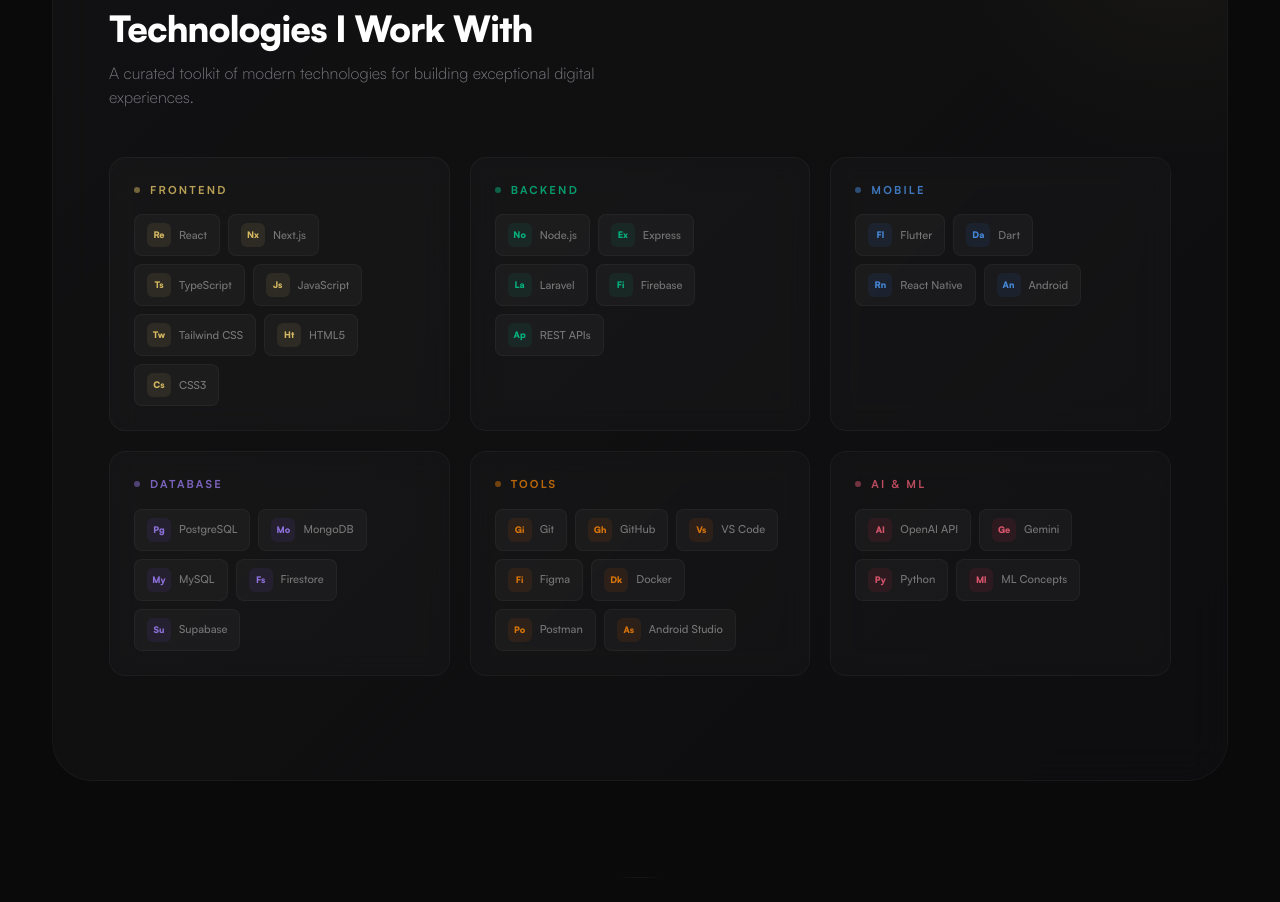
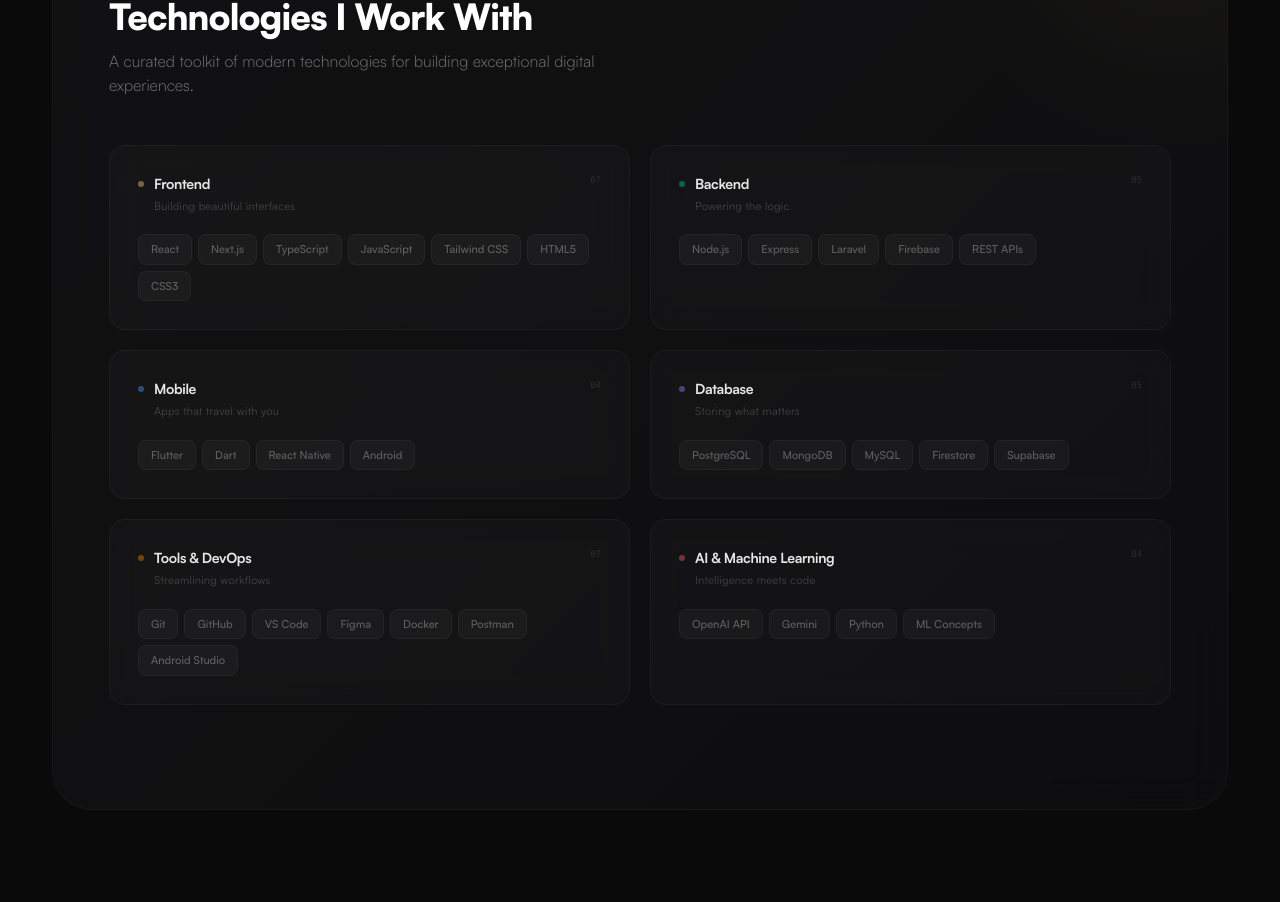
Before and after one commit to moshika38/Portfolio, a Next.js app: page / in a window 1280 px wide. Shown: the part 1341-2243 px from the top of the page. Built offline with nearby package versions, Linux system fonts and the light colour scheme.

Commit message:
redesign tech-stack

```diff
--- a/components/techStack.tsx
+++ b/components/techStack.tsx
@@ -5,130 +5,101 @@
 
 interface TechItem {
   name: string;
-  icon: string;
 }
 
 interface TechCategory {
   title: string;
-  accent: string;
-  glow: string;
+  subtitle: string;
   items: TechItem[];
 }
 
 const techCategories: TechCategory[] = [
   {
     title: "Frontend",
-    accent: "primary",
-    glow: "from-primary/8 to-transparent",
+    subtitle: "Building beautiful interfaces",
     items: [
-      { name: "React", icon: "Re" },
-      { name: "Next.js", icon: "Nx" },
-      { name: "TypeScript", icon: "Ts" },
-      { name: "JavaScript", icon: "Js" },
-      { name: "Tailwind CSS", icon: "Tw" },
-      { name: "HTML5", icon: "Ht" },
-      { name: "CSS3", icon: "Cs" },
+      { name: "React" },
+      { name: "Next.js" },
+      { name: "TypeScript" },
+      { name: "JavaScript" },
+      { name: "Tailwind CSS" },
+      { name: "HTML5" },
+      { name: "CSS3" },
     ],
   },
   {
     title: "Backend",
-    accent: "emerald",
-    glow: "from-emerald-500/8 to-transparent",
+    subtitle: "Powering the logic",
     items: [
-      { name: "Node.js", icon: "No" },
-      { name: "Express", icon: "Ex" },
-      { name: "Laravel", icon: "La" },
-      { name: "Firebase", icon: "Fi" },
-      { name: "REST APIs", icon: "Ap" },
+      { name: "Node.js" },
+      { name: "Express" },
+      { name: "Laravel" },
+      { name: "Firebase" },
+      { name: "REST APIs" },
     ],
   },
   {
     title: "Mobile",
-    accent: "blue",
-    glow: "from-blue-500/8 to-transparent",
+    subtitle: "Apps that travel with you",
     items: [
-      { name: "Flutter", icon: "Fl" },
-      { name: "Dart", icon: "Da" },
-      { name: "React Native", icon: "Rn" },
-      { name: "Android", icon: "An" },
+      { name: "Flutter" },
+      { name: "Dart" },
+      { name: "React Native" },
+      { name: "Android" },
     ],
   },
   {
     title: "Database",
-    accent: "violet",
-    glow: "from-violet-500/8 to-transparent",
+    subtitle: "Storing what matters",
     items: [
-      { name: "PostgreSQL", icon: "Pg" },
-      { name: "MongoDB", icon: "Mo" },
-      { name: "MySQL", icon: "My" },
-      { name: "Firestore", icon: "Fs" },
-      { name: "Supabase", icon: "Su" },
+      { name: "PostgreSQL" },
+      { name: "MongoDB" },
+      { name: "MySQL" },
+      { name: "Firestore" },
+      { name: "Supabase" },
     ],
   },
   {
-    title: "Tools",
-    accent: "orange",
-    glow: "from-orange-500/8 to-transparent",
+    title: "Tools & DevOps",
+    subtitle: "Streamlining workflows",
     items: [
-      { name: "Git", icon: "Gi" },
-      { name: "GitHub", icon: "Gh" },
-      { name: "VS Code", icon: "Vs" },
-      { name: "Figma", icon: "Fi" },
-      { name: "Docker", icon: "Dk" },
-      { name: "Postman", icon: "Po" },
-      { name: "Android Studio", icon: "As" },
+      { name: "Git" },
+      { name: "GitHub" },
+      { name: "VS Code" },
+      { name: "Figma" },
+      { name: "Docker" },
+      { name: "Postman" },
+      { name: "Android Studio" },
     ],
   },
   {
-    title: "AI & ML",
-    accent: "rose",
-    glow: "from-rose-500/8 to-transparent",
+    title: "AI & Machine Learning",
+    subtitle: "Intelligence meets code",
     items: [
-      { name: "OpenAI API", icon: "AI" },
-      { name: "Gemini", icon: "Ge" },
-      { name: "Python", icon: "Py" },
-      { name: "ML Concepts", icon: "Ml" },
+      { name: "OpenAI API" },
+      { name: "Gemini" },
+      { name: "Python" },
+      { name: "ML Concepts" },
     ],
   },
 ];
 
-const accentStyles: Record<string, { badge: string; hover: string; text: string; dot: string }> = {
-  primary: {
-    badge: "bg-primary/[0.08] text-primary/80",
-    hover: "group-hover:bg-primary/[0.12] group-hover:text-primary",
-    text: "text-primary/70",
-    dot: "bg-primary/40",
-  },
-  emerald: {
-    badge: "bg-emerald-500/[0.08] text-emerald-400/80",
-    hover: "group-hover:bg-emerald-500/[0.12] group-hover:text-emerald-400",
-    text: "text-emerald-400/70",
-    dot: "bg-emerald-400/40",
-  },
-  blue: {
-    badge: "bg-blue-500/[0.08] text-blue-400/80",
-    hover: "group-hover:bg-blue-500/[0.12] group-hover:text-blue-400",
-    text: "text-blue-400/70",
-    dot: "bg-blue-400/40",
-  },
-  violet: {
-    badge: "bg-violet-500/[0.08] text-violet-400/80",
-    hover: "group-hover:bg-violet-500/[0.12] group-hover:text-violet-400",
-    text: "text-violet-400/70",
-    dot: "bg-violet-400/40",
-  },
-  orange: {
-    badge: "bg-orange-500/[0.08] text-orange-400/80",
-    hover: "group-hover:bg-orange-500/[0.12] group-hover:text-orange-400",
-    text: "text-orange-400/70",
-    dot: "bg-orange-400/40",
-  },
-  rose: {
-    badge: "bg-rose-500/[0.08] text-rose-400/80",
-    hover: "group-hover:bg-rose-500/[0.12] group-hover:text-rose-400",
-    text: "text-rose-400/70",
-    dot: "bg-rose-400/40",
-  },
+const categoryGradients: Record<string, string> = {
+  "Frontend": "from-primary/6 via-primary/3 to-transparent",
+  "Backend": "from-emerald-500/6 via-emerald-500/3 to-transparent",
+  "Mobile": "from-blue-500/6 via-blue-500/3 to-transparent",
+  "Database": "from-violet-500/6 via-violet-500/3 to-transparent",
+  "Tools & DevOps": "from-orange-500/6 via-orange-500/3 to-transparent",
+  "AI & Machine Learning": "from-rose-500/6 via-rose-500/3 to-transparent",
+};
+
+const dotColors: Record<string, string> = {
+  "Frontend": "bg-primary/40",
+  "Backend": "bg-emerald-400/40",
+  "Mobile": "bg-blue-400/40",
+  "Database": "bg-violet-400/40",
+  "Tools & DevOps": "bg-orange-400/40",
+  "AI & Machine Learning": "bg-rose-400/40",
 };
 
 const containerVariants = {
@@ -136,8 +107,8 @@
   visible: {
     opacity: 1,
     transition: {
-      staggerChildren: 0.06,
-      delayChildren: 0.1,
+      staggerChildren: 0.07,
+      delayChildren: 0.08,
     },
   },
 };
@@ -149,18 +120,6 @@
     y: 0,
     transition: {
       duration: 0.5,
-      ease: [0.16, 1, 0.3, 1] as [number, number, number, number],
-    },
-  },
-};
-
-const chipVariants = {
-  hidden: { opacity: 0, scale: 0.92 },
-  visible: {
-    opacity: 1,
-    scale: 1,
-    transition: {
-      duration: 0.35,
       ease: [0.16, 1, 0.3, 1] as [number, number, number, number],
     },
   },
@@ -191,46 +150,51 @@
           </p>
         </motion.div>
 
-        {/* Categories Grid — 3 columns on large, 2 on md, 1 on mobile */}
-        <div className="grid grid-cols-1 md:grid-cols-2 lg:grid-cols-3 gap-4 lg:gap-5">
+        {/* Categories — 2-column grid */}
+        <div className="grid grid-cols-1 md:grid-cols-2 gap-4 lg:gap-5">
           {techCategories.map((category) => {
-            const styles = accentStyles[category.accent];
+            const gradient = categoryGradients[category.title];
+            const dotColor = dotColors[category.title];
+
             return (
               <motion.div
                 key={category.title}
                 variants={cardVariants}
-                className="group relative rounded-2xl bg-white/[0.02] border border-white/[0.04] p-5 lg:p-6 backdrop-blur-md hover:border-white/[0.08] hover:bg-white/[0.03] transition-all duration-400 overflow-hidden"
+                className="group relative rounded-2xl bg-white/[0.02] border border-white/[0.04] p-6 lg:p-7 backdrop-blur-md hover:bg-white/[0.03] hover:border-white/[0.07] transition-all duration-400 overflow-hidden"
               >
-                {/* Hover glow */}
-                <div className={`absolute top-0 right-0 w-32 h-32 bg-gradient-to-bl ${category.glow} rounded-full blur-3xl -mr-16 -mt-16 opacity-0 group-hover:opacity-100 transition-opacity duration-700 pointer-events-none`} />
+                {/* Background gradient accent — visible on hover */}
+                <div
+                  className={`absolute inset-0 bg-gradient-to-br ${gradient} opacity-0 group-hover:opacity-100 transition-opacity duration-700 pointer-events-none`}
+                />
 
                 <div className="relative z-10">
-                  {/* Category title */}
-                  <div className="flex items-center gap-2.5 mb-4">
-                    <span className={`w-1.5 h-1.5 rounded-full ${styles.dot}`} />
-                    <h3 className={`text-[11px] font-bold uppercase tracking-[0.2em] ${styles.text}`}>
-                      {category.title}
-                    </h3>
+                  {/* Category header */}
+                  <div className="flex items-start justify-between mb-5">
+                    <div>
+                      <div className="flex items-center gap-2.5 mb-1">
+                        <span className={`w-1.5 h-1.5 rounded-full ${dotColor}`} />
+                        <h3 className="text-[13px] lg:text-sm font-bold text-white/90 tracking-tight">
+                          {category.title}
+                        </h3>
+                      </div>
+                      <p className="text-[10px] lg:text-[11px] text-white/20 tracking-wide ml-4">
+                        {category.subtitle}
+                      </p>
+                    </div>
+                    <span className="text-[9px] font-mono text-white/10 font-medium tabular-nums">
+                      {String(category.items.length).padStart(2, "0")}
+                    </span>
                   </div>
 
-                  {/* Tech chips */}
-                  <div className="flex flex-wrap gap-2">
+                  {/* Tech items */}
+                  <div className="flex flex-wrap gap-1.5">
                     {category.items.map((item) => (
-                      <motion.div
+                      <span
                         key={item.name}
-                        variants={chipVariants}
-                        whileHover={{ scale: 1.05, y: -1 }}
-                        className="group/chip"
+                        className="px-3 py-1.5 rounded-lg bg-white/[0.03] border border-white/[0.04] text-[10px] lg:text-[11px] font-medium text-white/30 group-hover:bg-white/[0.04] group-hover:border-white/[0.06] group-hover:text-white/50 transition-all duration-300 cursor-default"
                       >
-                        <div className="flex items-center gap-2 px-3 py-2 rounded-lg bg-white/[0.03] border border-white/[0.04] hover:border-white/[0.08] transition-all duration-300 cursor-default">
-                          <span className={`w-6 h-6 rounded-md ${styles.badge} ${styles.hover} flex items-center justify-center text-[9px] font-black transition-all duration-300`}>
-                            {item.icon}
-                          </span>
-                          <span className="text-[11px] font-medium text-white/40 group-hover/chip:text-white/70 transition-colors duration-300">
-                            {item.name}
-                          </span>
-                        </div>
-                      </motion.div>
+                        {item.name}
+                      </span>
                     ))}
                   </div>
                 </div>
```
Also changed, not shown: app/home/page.tsx (+14 -8 lines).
